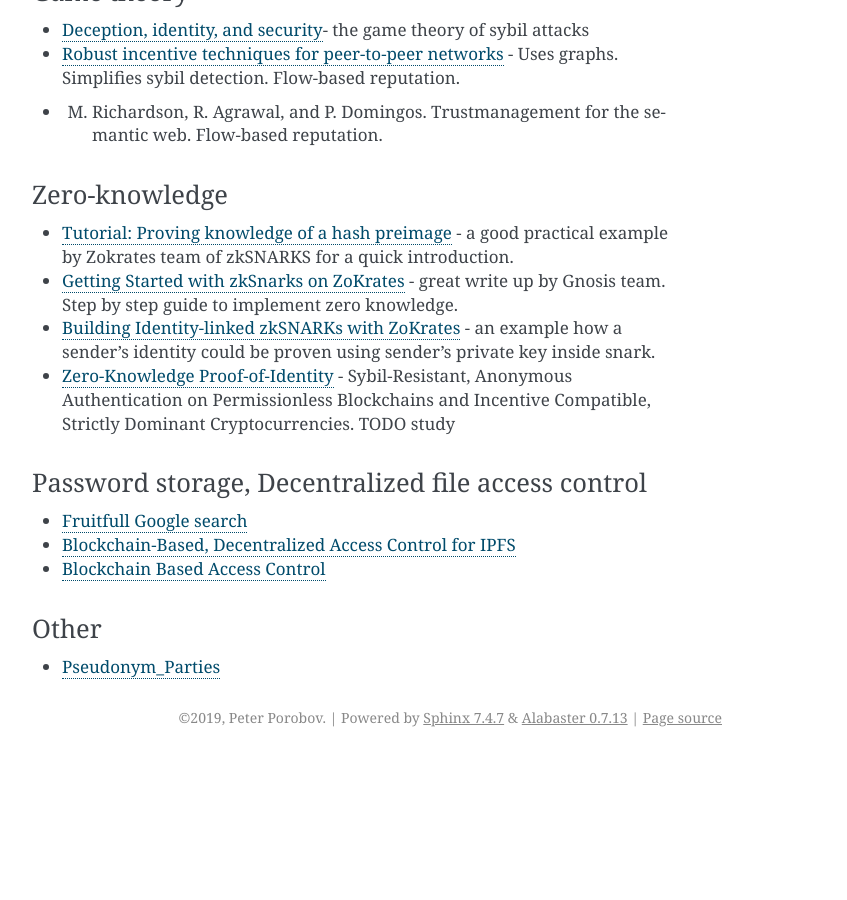
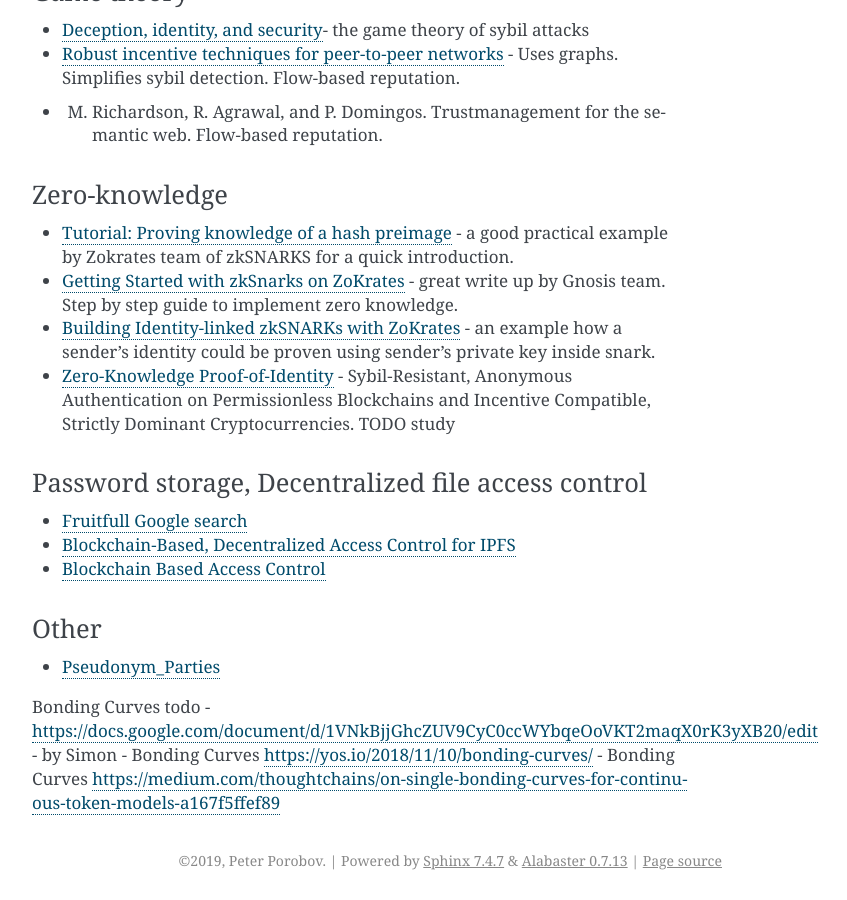
Before and after one commit to upala-digital-identity/docs, a Sphinx documentation site: the page built from source/state-of-knowledge.rst, in a window 1280 px wide and 900 px high, scrolled down 3164 px. Shown: the whole window, without its empty margins (388-1235 px from the left). Built offline with Sphinx 7.4.7, drawn with Linux system fonts in a browser that asks for light colours; before the commit the page ends 3921 px from its top, so only the background shows below that.

Commit message:
New bonding curves info

```diff
--- a/source/state-of-knowledge.rst
+++ b/source/state-of-knowledge.rst
@@ -134,3 +134,8 @@
 Other
 '''''
 - `Pseudonym_Parties <https://www.researchgate.net/publication/242162818_Pseudonym_Parties_An_Offline_Foundation_for_Online_Accountability_PRELIMINARY_DRAFT>`_
+
+Bonding Curves todo
+- https://docs.google.com/document/d/1VNkBjjGhcZUV9CyC0ccWYbqeOoVKT2maqX0rK3yXB20/edit - by Simon
+- Bonding Curves https://yos.io/2018/11/10/bonding-curves/
+- Bonding Curves https://medium.com/thoughtchains/on-single-bonding-curves-for-continuous-token-models-a167f5ffef89
```
